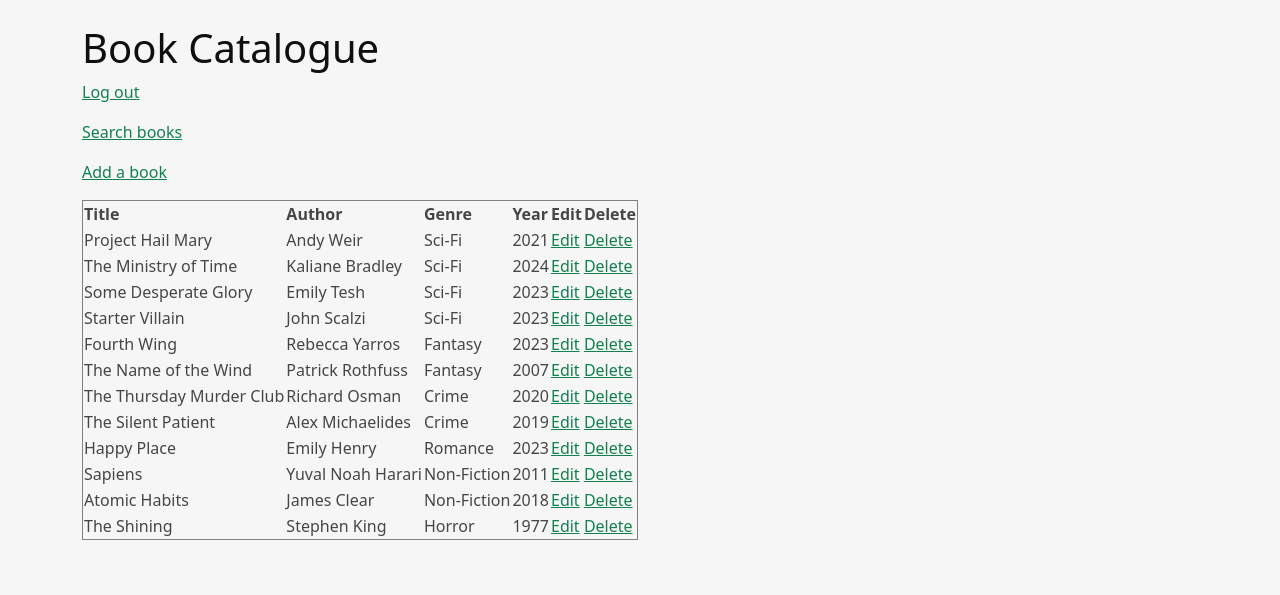
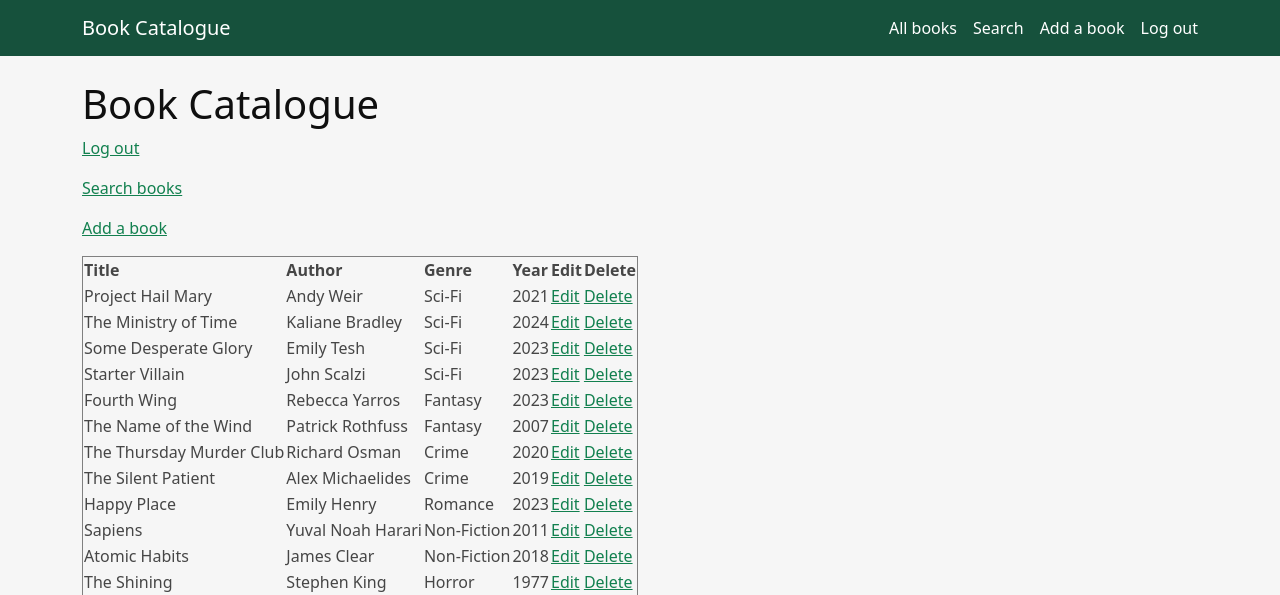
Before and after one commit to roberto-stc/book-catalogue, a PHP site: page / in a window 1280 px wide. Shown: the top 595 px of the page. Run offline with PHP 8.4, Linux system fonts and the light colour scheme; the visitor is signed in with stand-in values (Sample User, id 1); data comes from the database, SQL or seed files in the repository.

Commit message:
green menu with links in base.twig

```diff
--- a/style.css
+++ b/style.css
@@ -27,3 +27,11 @@ a:hover {
     border-radius: 20px;
     border-color: #e5e5e5;
 }
+
+.top-bar {
+background-color: #16513c;
+}
+
+.top-bar .nav-link:hover {
+color: #8bdca6 !important;
+}
--- a/templates/base.twig
+++ b/templates/base.twig
@@ -9,9 +9,21 @@
 <link rel="stylesheet" href="style.css">
 </head>
 <body>
+{% block nav %}
+<nav class="navbar top-bar mb-4">
+<div class="container">
+<a class="navbar-brand text-white" href="index.php">Book Catalogue</a>
+<div class="d-flex flex-wrap gap-3">
+<a class="nav-link text-white" href="index.php">All books</a>
+<a class="nav-link text-white" href="search.php">Search</a>
+<a class="nav-link text-white" href="add.php">Add a book</a>
+<a class="nav-link text-white" href="logout.php">Log out</a>
+</div>
+</div>
+</nav>
+{% endblock %}
 
 <div class="container my-4">
-
 {% block content %}{% endblock %}
 </div>
 </body>
```
